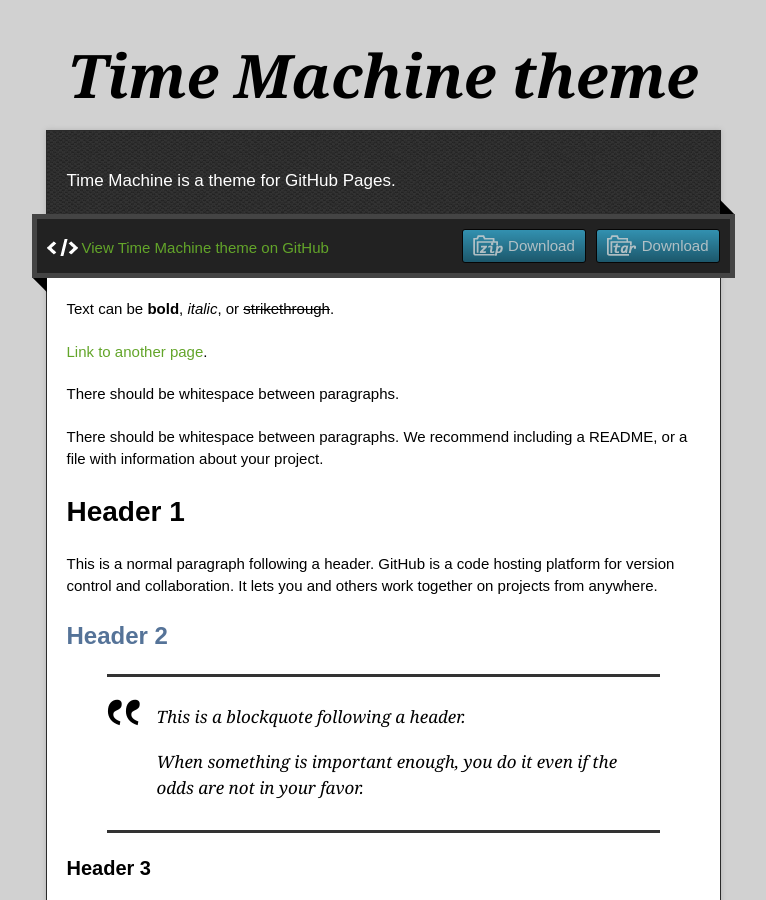
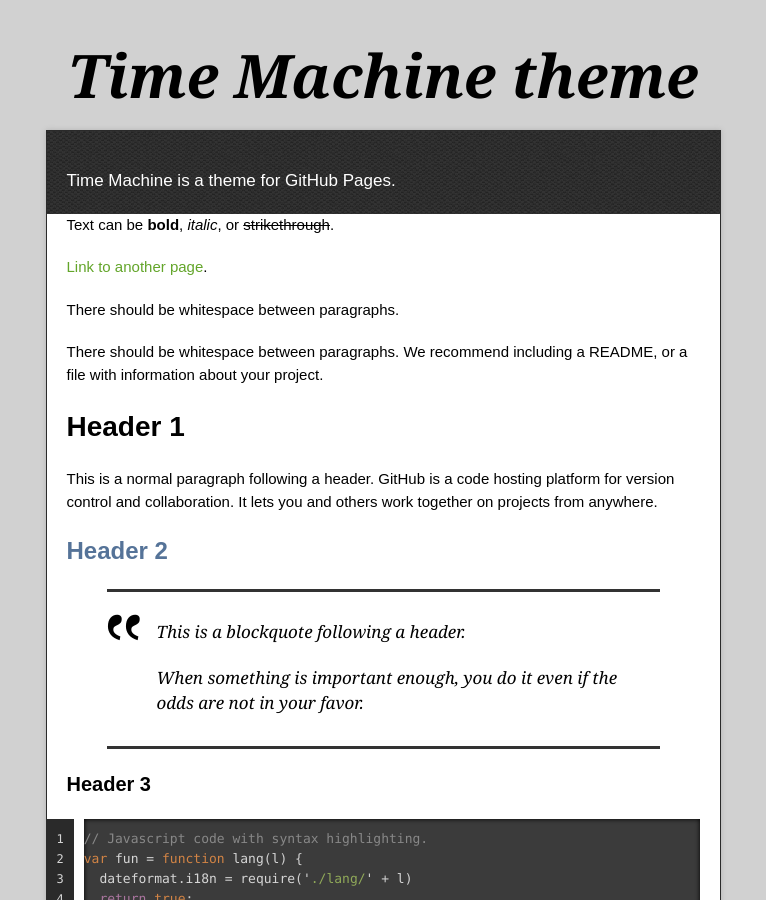
Before and after one commit to alifelongwork/alifelongwork.github.io, a Jekyll site: the page built from index.md, in a window 1280 px wide and 900 px high. Shown: the whole window, without its empty margins (257-1023 px from the left). Built offline with Jekyll 4.4.1, drawn with Linux system fonts in a browser that asks for light colours.

Commit message:
Update default.html

```diff
--- a/_layouts/default.html
+++ b/_layouts/default.html
@@ -25,16 +25,7 @@
     <div id="container">
       <p class="tagline">{{ site.description | default: site.github.project_tagline }}</p>
       <div id="main" role="main">
-        <div class="download-bar">
-        <div class="inner">
-          {% if site.show_downloads %}
-          <a href="{{ site.github.tar_url }}" class="download-button tar"><span>Download</span></a>
-          <a href="{{ site.github.zip_url }}" class="download-button zip"><span>Download</span></a>
-          {% endif %}
-          <a href="{{ site.github.repository_url }}" class="code">View {{ site.title | default: site.github.repository_name }} on GitHub</a>
-        </div>
-        <span class="blc"></span><span class="trc"></span>
-        </div>
+
         <article class="markdown-body">
           {{ content }}
         </article>
```
